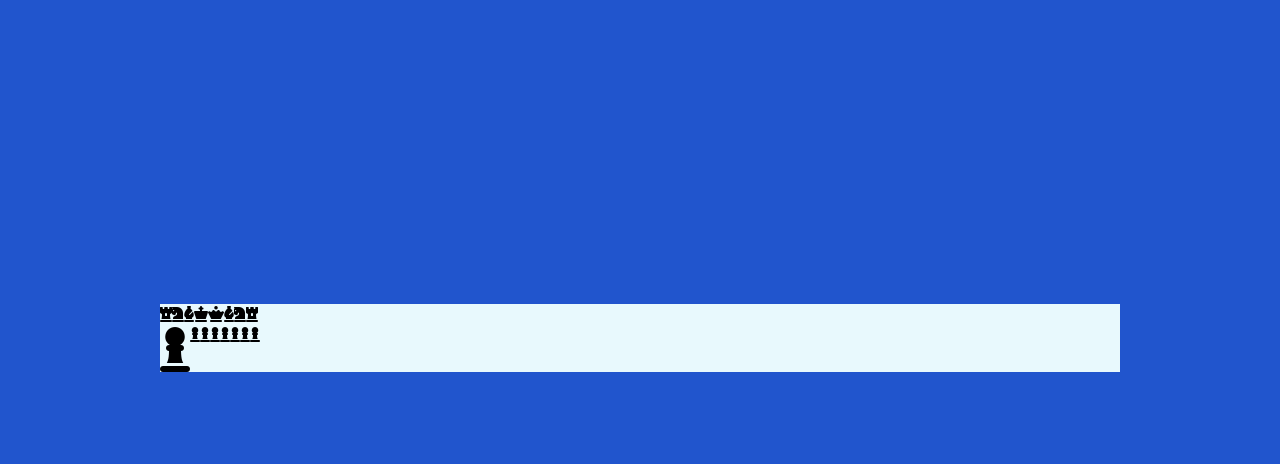
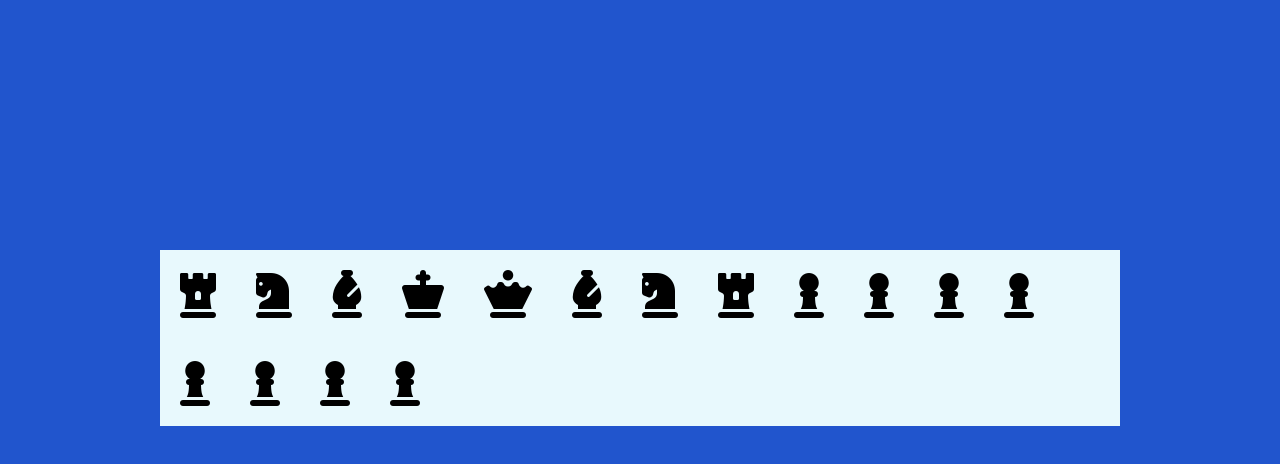
Before and after one commit to louisordonez/chessboard-flex, a plain HTML site: page index.html in a window 1280 px wide. Shown: the part 62-526 px from the top of the page. Drawn offline with Linux system fonts and the light colour scheme.

Commit message:
Add padding

```diff
--- /dev/null
+++ b/assets/css/partials/_chess-piece.scss
@@ -0,0 +1,3 @@
+.chess-piece {
+  font-size: 3rem;
+}
--- a/assets/css/partials/_spacing.scss
+++ b/assets/css/partials/_spacing.scss
@@ -1,3 +1,4 @@
 .chess-pieces-spacing {
   float: left;
+  padding: 20px;
 }
--- a/assets/css/styles.scss
+++ b/assets/css/styles.scss
@@ -4,3 +4,4 @@
 @import "./partials/chessboard";
 @import "./partials/center-screen";
 @import "./partials/spacing";
+@import "./partials/chess-piece";
--- a/index.html
+++ b/index.html
@@ -20,55 +20,54 @@
       <div class="chessboard">
         <div class="row-1">
           <div class="chess-pieces-spacing">
-            <i class="fa-solid fa-chess-rook"></i>
+            <i class="fa-solid fa-chess-rook chess-piece"></i>
           </div>
           <div class="chess-pieces-spacing">
-            <i class="fa-solid fa-chess-knight"></i>
+            <i class="fa-solid fa-chess-knight chess-piece"></i>
           </div>
           <div class="chess-pieces-spacing">
-            <i class="fa-solid fa-chess-bishop"></i>
+            <i class="fa-solid fa-chess-bishop chess-piece"></i>
           </div>
           <div class="chess-pieces-spacing">
-            <i class="fa-solid fa-chess-king"></i>
+            <i class="fa-solid fa-chess-king chess-piece"></i>
           </div>
           <div class="chess-pieces-spacing">
-            <i class="fa-solid fa-chess-queen"></i>
+            <i class="fa-solid fa-chess-queen chess-piece"></i>
           </div>
           <div class="chess-pieces-spacing">
-            <i class="fa-solid fa-chess-bishop"></i>
+            <i class="fa-solid fa-chess-bishop chess-piece"></i>
           </div>
           <div class="chess-pieces-spacing">
-            <i class="fa-solid fa-chess-knight"></i>
+            <i class="fa-solid fa-chess-knight chess-piece"></i>
           </div>
           <div class="chess-pieces-spacing">
-            <i class="fa-solid fa-chess-rook"></i>
+            <i class="fa-solid fa-chess-rook chess-piece"></i>
           </div>
         </div>
-        <br />
         <div class="row-2">
           <div class="chess-pieces-spacing">
-            <i class="fa-solid fa-chess-pawn" style="font-size: 3rem"></i>
+            <i class="fa-solid fa-chess-pawn chess-piece"></i>
           </div>
           <div class="chess-pieces-spacing">
-            <i class="fa-solid fa-chess-pawn"></i>
+            <i class="fa-solid fa-chess-pawn chess-piece"></i>
           </div>
           <div class="chess-pieces-spacing">
-            <i class="fa-solid fa-chess-pawn"></i>
+            <i class="fa-solid fa-chess-pawn chess-piece"></i>
           </div>
           <div class="chess-pieces-spacing">
-            <i class="fa-solid fa-chess-pawn"></i>
+            <i class="fa-solid fa-chess-pawn chess-piece"></i>
           </div>
           <div class="chess-pieces-spacing">
-            <i class="fa-solid fa-chess-pawn"></i>
+            <i class="fa-solid fa-chess-pawn chess-piece"></i>
           </div>
           <div class="chess-pieces-spacing">
-            <i class="fa-solid fa-chess-pawn"></i>
+            <i class="fa-solid fa-chess-pawn chess-piece"></i>
           </div>
           <div class="chess-pieces-spacing">
-            <i class="fa-solid fa-chess-pawn"></i>
+            <i class="fa-solid fa-chess-pawn chess-piece"></i>
           </div>
           <div class="chess-pieces-spacing">
-            <i class="fa-solid fa-chess-pawn"></i>
+            <i class="fa-solid fa-chess-pawn chess-piece"></i>
           </div>
         </div>
       </div>
```
Also changed, not shown: assets/css/styles.css, 1 other file.
